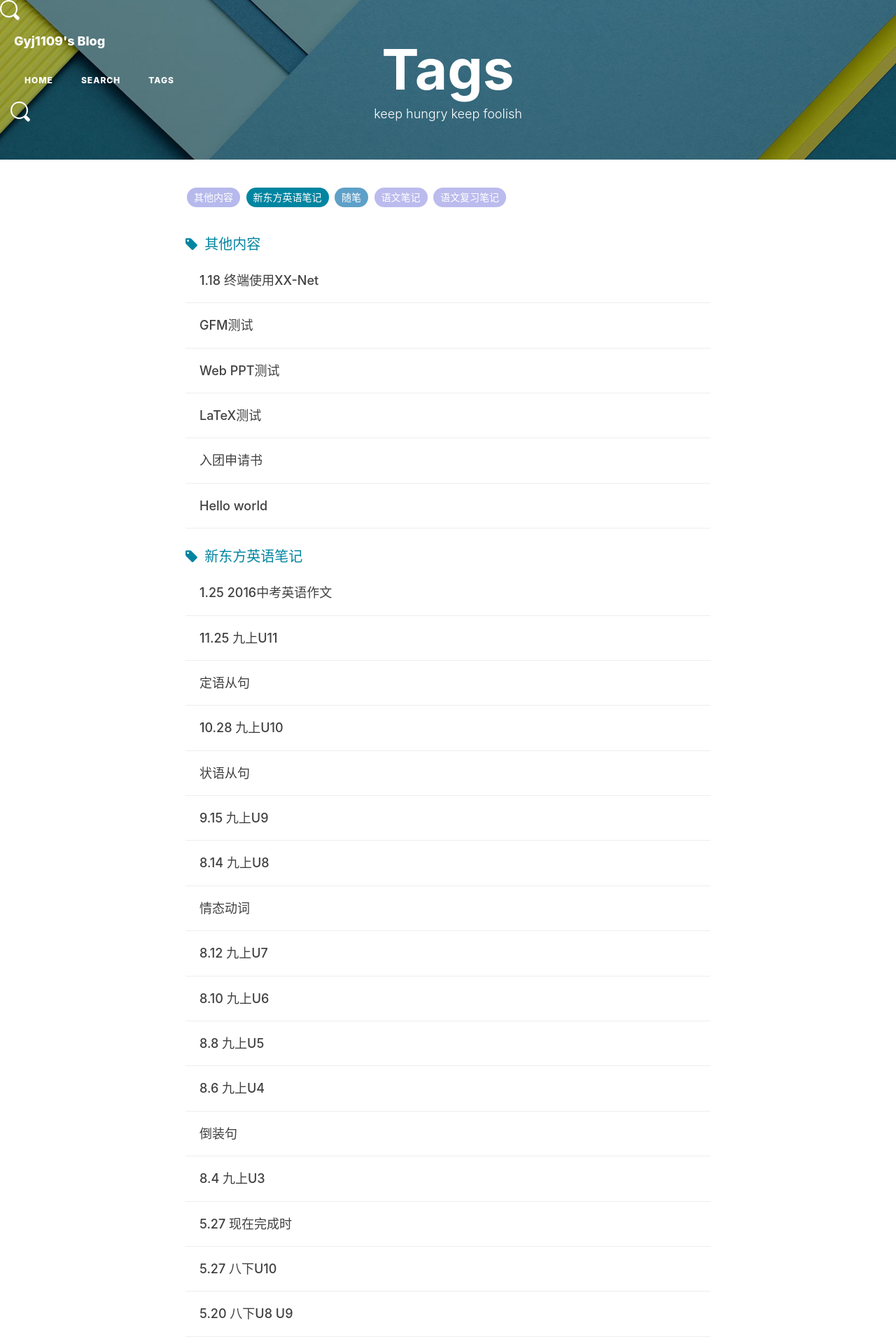
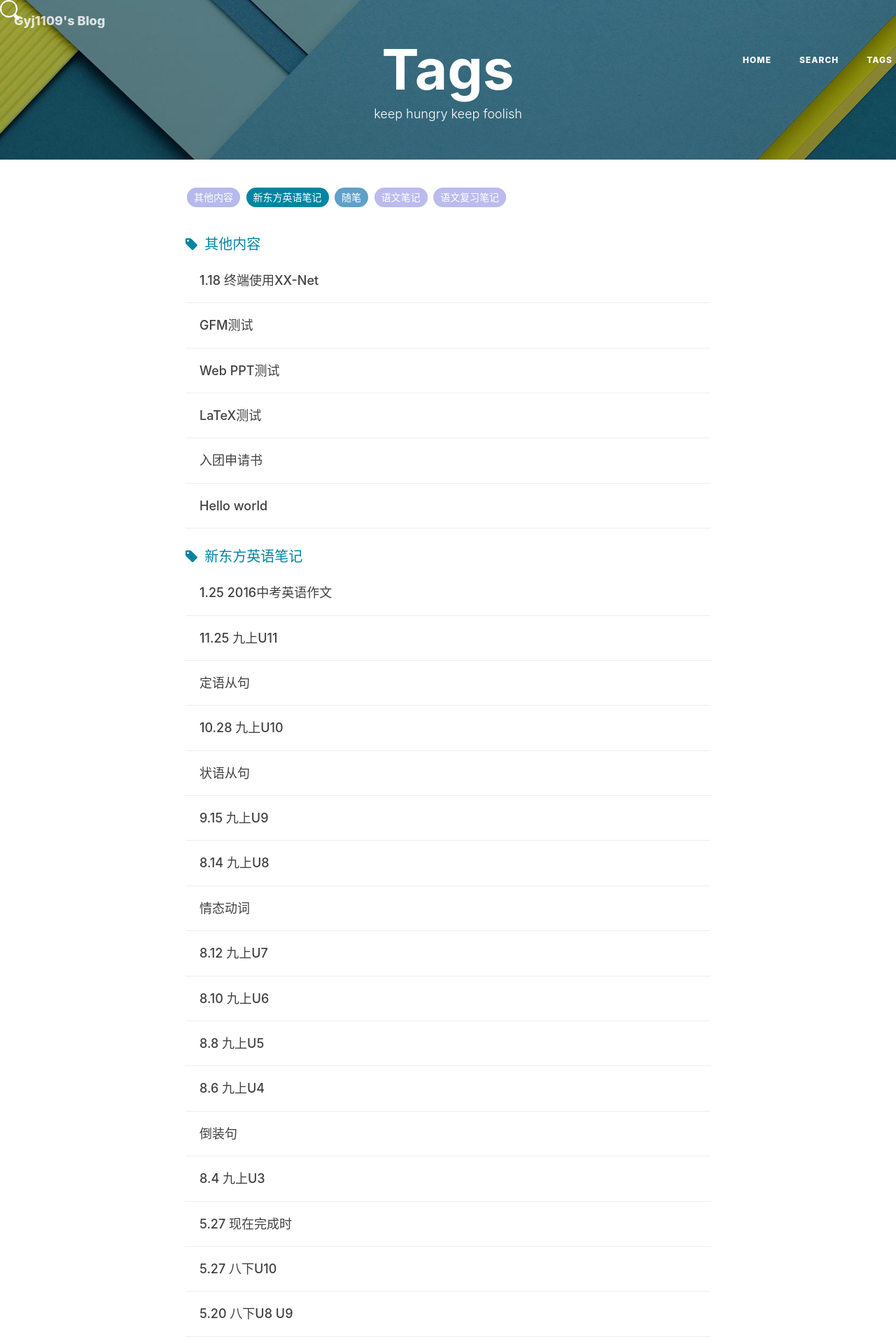
Before and after one commit to Potat0000/Blog-Jekyll, a Jekyll site: the page built from tags.html, in a window 1280 px wide. Shown: the top 1920 px of the page at 70% size. Built offline with Jekyll 4.4.1, drawn with Linux system fonts in a browser that asks for light colours; nearby versions of some CDN libraries; comment, search, counter and statistics services are not loaded; a style sheet for code colours, icons or effects is not loaded.

Commit message:
Update nav.html

```diff
--- a/_includes/nav.html
+++ b/_includes/nav.html
@@ -5,11 +5,7 @@
         <div class="navbar-header page-scroll">
 
 
-            <div class="container">
-                <div class="search-box">
-                    <input type="text" />
-                    <span></span>
-                </div>
+
 
             </div>
                  <button type="button" class="navbar-toggle">
@@ -36,15 +32,16 @@
                         <a href="{{ page.url | prepend: site.baseurl }}">{{ page.title }}</a>
                     </li>
                     {% endif %}{% endfor %}
-                    <li>
+                    </ul>
+
                         <div class="container">
                 <div class="search-box">
                     <input type="text" />
                     <span></span>
                 </div>
             </div>
-                    </li>
-                </ul>
+
+
 
 
                  </div>
```
